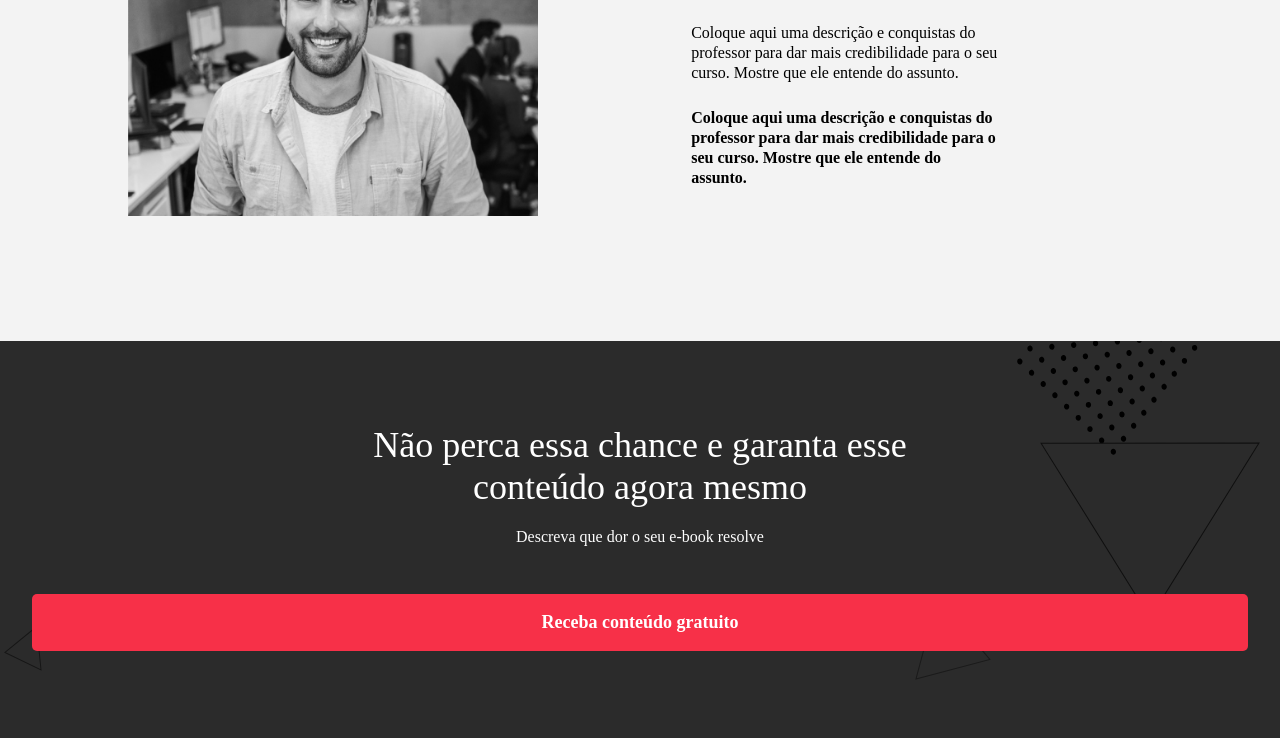
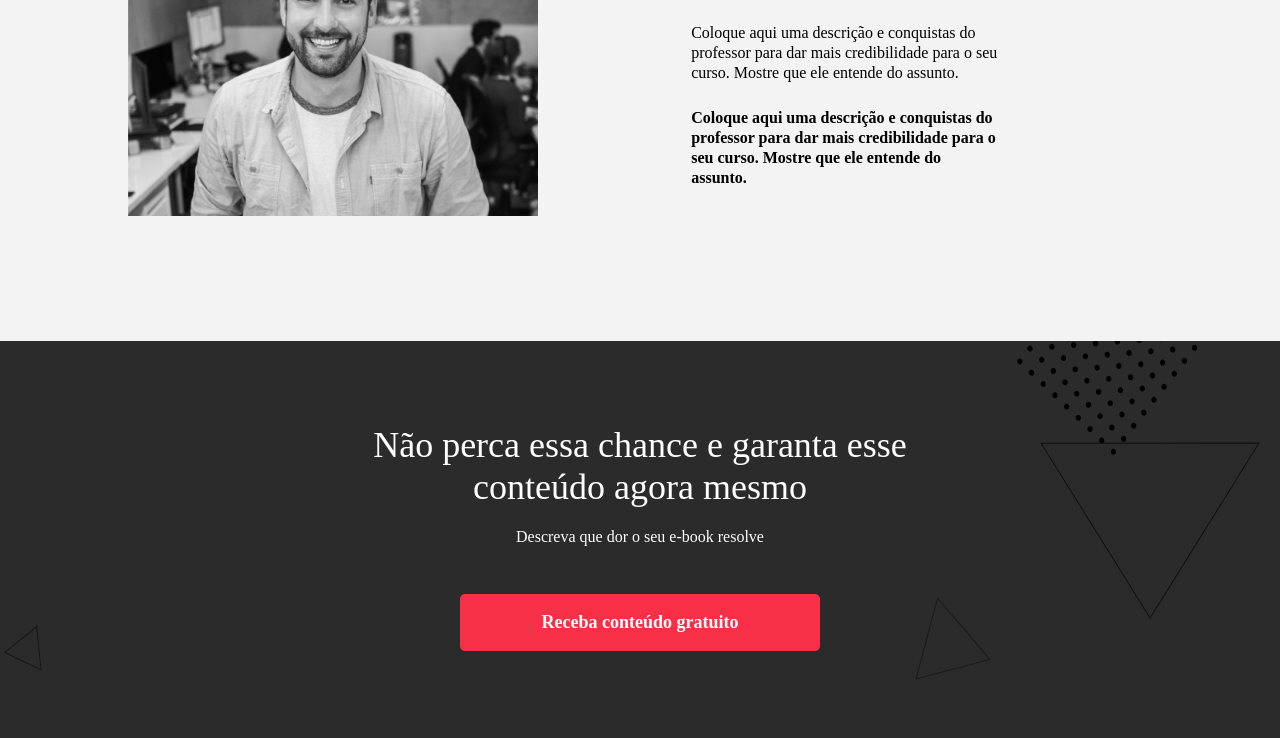
Before and after one commit to Farlley/herospark-landingpage, a website built with webpack: page src/index.html in a window 1280 px wide. Shown: the part 1529-2267 px from the top of the page. Built offline with nearby package versions, Linux system fonts and the light colour scheme; a web font is replaced by a local one.

Commit message:
Set button width style

```diff
--- a/src/sass/styles.scss
+++ b/src/sass/styles.scss
@@ -343,7 +343,7 @@ footer {
 @media (min-width: $screen-md) {
 
   .button {
-    min-width: 360px;
+    width: 360px;
   }
 
   header {
```
